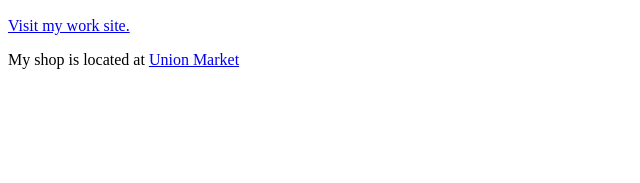
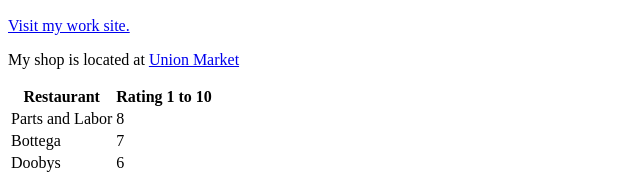
Before and after one commit to JeniPaik/JeniPaik.github.io, a plain HTML site: page index.html in a window 1280 px wide. Shown: the part 752-935 px from the top of the page, without its empty margins (0-640 px from the left). Before the commit the page ends 837 px from the top, so only its background shows below. Drawn offline with Linux system fonts and the light colour scheme.

Commit message:
Table
first table

```diff
--- a/index.html
+++ b/index.html
@@ -41,7 +41,24 @@
 		<p>My shop is located at <a href="http://www.unionmarket.com">Union Market</a> </p>
 
 
-
+		<table>
+			<tr>
+				<th>Restaurant</th>
+				<th>Rating 1 to 10</th>
+			</tr>
+			<tr>
+				<td>Parts and Labor</td>
+				<td>8</td>
+			</tr>
+			<tr>
+				<td>Bottega</td>
+				<td>7</td>
+			</tr>
+			<tr>
+				<td>Doobys</td>
+				<td>6</td>
+			</tr>
+		</table>
 
 
 
```
